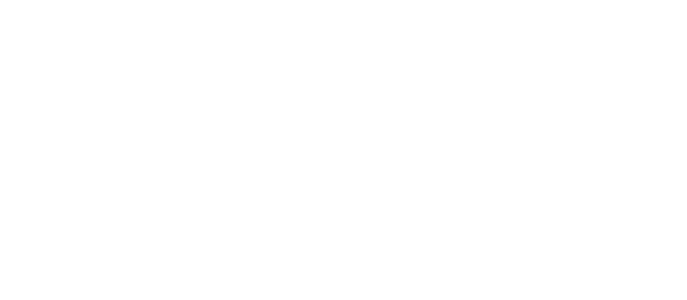
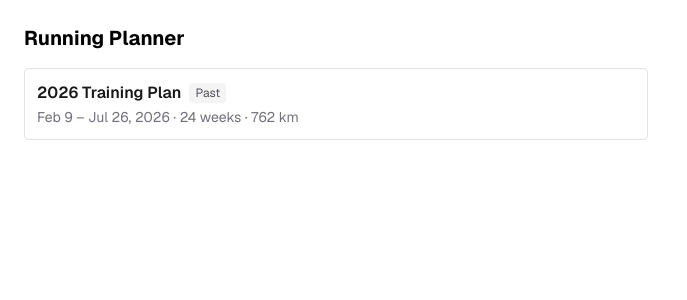
Before and after one commit to jwmccowan/running-planner, a Next.js app: page / in a window 1280 px wide. Before the commit this address had no page. Shown: the top 300 px of the page, without its empty margins (0-687 px from the left). Built offline with nearby package versions, Linux system fonts and the light colour scheme.

Commit message:
feat: list plans on the home page
The home page redirected straight to plan 1, so other plans could
only be reached by typing their URL. It now lists every plan with
its dates, length, total distance and whether it's current,
upcoming or past, and each plan page links back to the list.

```diff
--- a/app/components/PlanView.tsx
+++ b/app/components/PlanView.tsx
@@ -1,6 +1,7 @@
 "use client";
 
 import { useState, useActionState, startTransition } from "react";
+import Link from "next/link";
 import type { Activity, ActivityStatus, Plan } from "@/lib/types";
 import { computeWeekSummaries, groupActivitiesByWeek } from "@/lib/calculations";
 import { useUndoHistory } from "@/lib/use-undo-history";
@@ -152,7 +153,10 @@ export default function PlanView({ plan }: { plan: Plan }) {
 
   return (
     <div className="p-6">
-      <div className="flex items-center gap-4 mb-4">
+      <Link href="/" className="text-sm text-zinc-500 hover:text-zinc-800">
+        ← All plans
+      </Link>
+      <div className="flex items-center gap-4 mb-4 mt-1">
         <h1 className="text-xl font-bold">{name}</h1>
         <div className="flex items-center gap-1">
           <button
--- a/app/page.tsx
+++ b/app/page.tsx
@@ -1,5 +1,86 @@
-import { redirect } from "next/navigation";
+import Link from "next/link";
+import { connection } from "next/server";
+import { listPlans } from "@/lib/plan-store";
+import { sortPlanSummaries, summarizePlan, type PlanStatus } from "@/lib/plan-summary";
 
-export default function Home() {
-  redirect("/plans/1");
+const STATUS_LABEL: Record<PlanStatus, string> = {
+  current: "Now",
+  upcoming: "Upcoming",
+  past: "Past",
+};
+
+const STATUS_STYLE: Record<PlanStatus, string> = {
+  current: "bg-green-100 text-green-800",
+  upcoming: "bg-blue-100 text-blue-800",
+  past: "bg-zinc-100 text-zinc-600",
+};
+
+function formatRange(start: string, end: string): string {
+  const fmt = (iso: string, withYear: boolean) =>
+    new Date(iso + "T00:00:00Z").toLocaleDateString("en-US", {
+      month: "short",
+      day: "numeric",
+      year: withYear ? "numeric" : undefined,
+      timeZone: "UTC",
+    });
+  const sameYear = start.slice(0, 4) === end.slice(0, 4);
+  return `${fmt(start, !sameYear)} – ${fmt(end, true)}`;
 }
+
+function formatKm(km: number): string {
+  return Number.isInteger(km) ? `${km} km` : `${km.toFixed(1)} km`;
+}
+
+export default async function Home() {
+  await connection();
+  const entries = await listPlans();
+  const today = new Date().toLocaleDateString("en-CA");
+
+  const summaries = sortPlanSummaries(
+    entries.flatMap((e) => ("plan" in e ? [summarizePlan(e.plan, today)] : []))
+  );
+  const broken = entries.flatMap((e) => ("error" in e ? [e] : []));
+
+  return (
+    <div className="p-6 max-w-2xl">
+      <h1 className="text-xl font-bold mb-4">Running Planner</h1>
+
+      {summaries.length === 0 && broken.length === 0 && (
+        <p className="text-sm text-zinc-500">No plans yet.</p>
+      )}
+
+      <ul className="flex flex-col gap-2">
+        {summaries.map((s) => (
+          <li key={s.id}>
+            <Link
+              href={`/plans/${s.id}`}
+              className="block border border-zinc-200 rounded p-3 hover:bg-zinc-50"
+            >
+              <div className="flex items-center gap-2">
+                <span className="font-semibold text-zinc-900">{s.name}</span>
+                <span className={`text-xs px-1.5 py-0.5 rounded ${STATUS_STYLE[s.status]}`}>
+                  {STATUS_LABEL[s.status]}
+                </span>
+              </div>
+              <div className="text-sm text-zinc-500 mt-0.5">
+                {formatRange(s.startDate, s.endDate)} · {s.weekCount}{" "}
+                {s.weekCount === 1 ? "week" : "weeks"} · {formatKm(s.totalDistance)}
+              </div>
+            </Link>
+          </li>
+        ))}
+        {broken.map((b) => (
+          <li key={b.id}>
+            <Link
+              href={`/plans/${b.id}`}
+              className="block border border-red-200 bg-red-50 rounded p-3 hover:bg-red-100"
+            >
+              <div className="font-semibold text-red-800">Plan {b.id} couldn&apos;t be loaded</div>
+              <div className="text-sm text-red-700 mt-0.5 break-words">{b.error}</div>
+            </Link>
+          </li>
+        ))}
+      </ul>
+    </div>
+  );
+}
--- a/lib/plan-store.ts
+++ b/lib/plan-store.ts
@@ -1,4 +1,4 @@
-import { mkdir, readFile, writeFile } from "fs/promises";
+import { mkdir, readdir, readFile, writeFile } from "fs/promises";
 import path from "path";
 import type { Plan } from "./types";
 import { seedPlan } from "./seed-data";
@@ -21,6 +21,30 @@ export async function loadPlan(id: string): Promise<Plan | null> {
   }
 }
 
+export type PlanListEntry = { id: string; plan: Plan } | { id: string; error: string };
+
+export async function listPlans(): Promise<PlanListEntry[]> {
+  let files: string[] = [];
+  try {
+    files = await readdir(DATA_DIR);
+  } catch (error) {
+    if ((error as NodeJS.ErrnoException).code !== "ENOENT") throw error;
+  }
+  const ids = files.filter((f) => f.endsWith(".json")).map((f) => f.slice(0, -".json".length));
+  if (!ids.includes(seedPlan.id)) ids.push(seedPlan.id);
+
+  return Promise.all(
+    ids.map(async (id): Promise<PlanListEntry> => {
+      try {
+        const plan = await loadPlan(id);
+        return plan ? { id, plan } : { id, error: `Plan ${id} not found` };
+      } catch (error) {
+        return { id, error: (error as Error).message };
+      }
+    })
+  );
+}
+
 export async function savePlan(plan: Plan): Promise<void> {
   await mkdir(DATA_DIR, { recursive: true });
   const filePath = path.join(DATA_DIR, `${plan.id}.json`);
--- /dev/null
+++ b/lib/plan-summary.ts
@@ -0,0 +1,42 @@
+import { computeWeekSummaries } from "./calculations";
+import { planEndDate } from "./plan-settings";
+import type { Plan } from "./types";
+
+export type PlanStatus = "current" | "upcoming" | "past";
+
+export type PlanSummary = {
+  id: string;
+  name: string;
+  startDate: string;
+  endDate: string;
+  weekCount: number;
+  totalDistance: number;
+  status: PlanStatus;
+};
+
+export function summarizePlan(plan: Plan, today: string): PlanSummary {
+  const endDate = planEndDate(plan.startDate, plan.weekCount);
+  const weeks = computeWeekSummaries(plan.activities, plan.startDate, plan.weekCount);
+  const status: PlanStatus =
+    today < plan.startDate ? "upcoming" : today > endDate ? "past" : "current";
+  return {
+    id: plan.id,
+    name: plan.name,
+    startDate: plan.startDate,
+    endDate,
+    weekCount: plan.weekCount,
+    totalDistance: weeks.reduce((sum, w) => sum + w.acuteDistance, 0),
+    status,
+  };
+}
+
+const STATUS_ORDER: Record<PlanStatus, number> = { current: 0, upcoming: 1, past: 2 };
+
+// Current and upcoming plans soonest first, then past plans most recent first
+export function sortPlanSummaries(summaries: PlanSummary[]): PlanSummary[] {
+  return [...summaries].sort((a, b) => {
+    if (a.status !== b.status) return STATUS_ORDER[a.status] - STATUS_ORDER[b.status];
+    if (a.status === "past") return b.endDate.localeCompare(a.endDate);
+    return a.startDate.localeCompare(b.startDate);
+  });
+}
```
Also changed, not shown: 1 other file (tests, documents, lock files or other folders).
